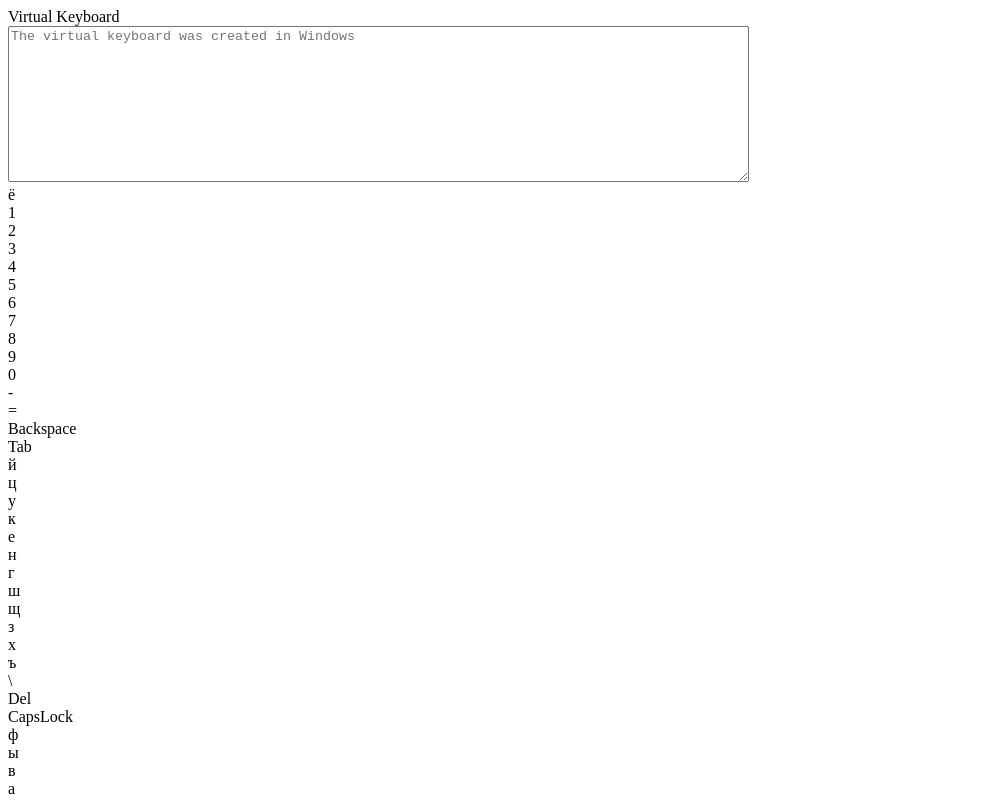
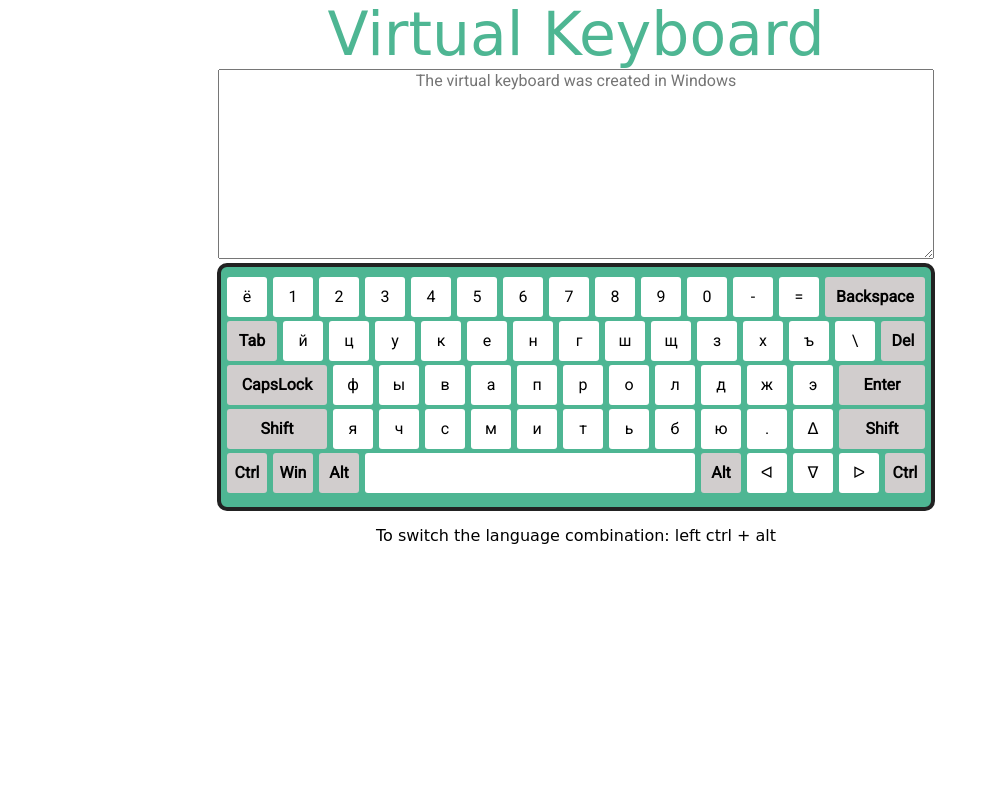
Before and after one commit to hier09lyph/virtual-keyboard, a website: page src/index.html in a window 1280 px wide. Shown: the top 801 px of the page, without its empty margins (0-990 px from the left). Drawn offline with Linux system fonts and the light colour scheme; a web font is replaced by a local one.

Commit message:
feat: add keys into keyboard

```diff
--- a/src/index.html
+++ b/src/index.html
@@ -4,6 +4,8 @@
   <meta charset="UTF-8">
   <meta http-equiv="X-UA-Compatible" content="IE=edge">
   <meta name="viewport" content="width=device-width, initial-scale=1.0">
+  <link rel="stylesheet" href="./style/normalize.css">
+  <link rel="stylesheet" href="./style/style.css">
   <title>Virtual Keyboard</title>
 </head>
 <body>
--- a/src/style/style.scss
+++ b/src/style/style.scss
@@ -0,0 +1,104 @@
+@import url("https://fonts.googleapis.com/css2?family=Sigmar&display=swap");
+
+@import url('https://fonts.googleapis.com/css2?family=Roboto&display=swap');
+
+body {
+  width: 90%;
+  text-align: center;
+  // margin: 0 auto;
+}
+
+.header {
+  font-family: "Sigmar", cursive;
+  font-size: 60px;
+  color: rgb(78, 182, 147);
+  text-align: center;
+  margin: 0 auto;
+}
+
+.textarea {
+  font-family: 'Roboto', sans-serif;
+  max-width: 710px;
+  margin: 0 auto;
+}
+
+textarea::placeholder {
+  text-align: center;
+}
+
+p {
+  font-family: "Sigmar", cursive;
+  text-align: center;
+}
+.keyboard {
+  font-family: 'Roboto', sans-serif;
+
+  width: 710px;
+  height: 230px;
+  padding-top: 10px;
+  margin: 0 auto;
+  background:rgb(78, 182, 147);
+  border: 4px solid #222222;
+  border-radius: 10px;
+}
+
+.keyboard .key {
+  float: left;
+  margin-bottom: 4px;
+  width: 40px;
+  height: 40px;
+  margin-left: 6px;
+  font-weight: 500;
+  line-height: 40px;
+  text-align: center;
+  color: #000;
+  background: #fff;
+  border-radius: 3px;
+  cursor: pointer;
+  user-select: none;
+  transition: box-shadow 0.2s,border-radius 0.2s;
+}
+
+
+.keyboard .key.pressed {
+  box-shadow: 0px 0px 7px 0px rgba(152, 47, 48, 1);
+  border-radius: 8px;
+}
+
+.keyboard .AltLeft,
+.keyboard .AltRight,
+.keyboard .ArrowUp,
+.keyboard .ArrowLeft,
+.keyboard .ArrowDown,
+.keyboard .ArrowRight,
+.keyboard .Backspace,
+.keyboard .CapsLock,
+.keyboard .ControlLeft,
+.keyboard .ControlRight,
+.keyboard .Delete,
+.keyboard .Enter,
+.keyboard .ShiftLeft,
+.keyboard .ShiftRight,
+.keyboard .Tab,
+.keyboard .MetaLeft {
+  font-weight: 600;
+  background-color: #d1cdcd;
+}
+.keyboard .Tab {
+  width: 50px;
+}
+.keyboard .Backspace,
+.keyboard .CapsLock,
+.keyboard .ShiftLeft {
+  width: 100px;
+}
+.keyboard .Delete {
+  width: 44px;
+}
+.keyboard .Enter,
+.keyboard .ShiftRight {
+  width: 86px;
+}
+.keyboard .Space {
+  width: 330px;
+}
```
Also changed, not shown: src/style/style.css, 1 other file.
